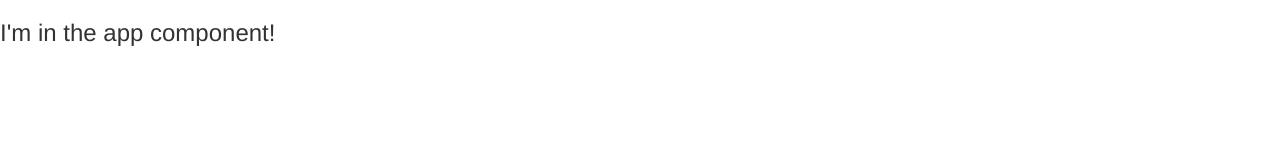
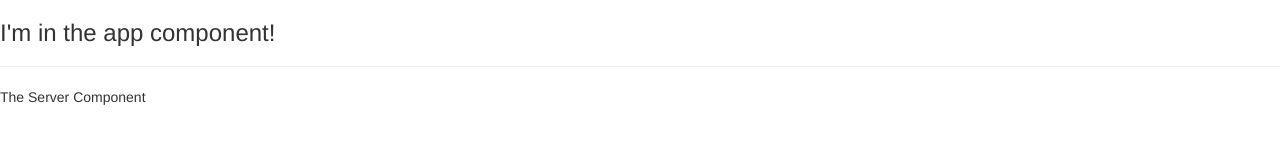
Before and after one commit to AlexFerns16/Angular, an Angular app in the folder my-first-app/: page / in a window 1280 px wide. Shown: the top 160 px of the page. Built offline with nearby package versions, Linux system fonts and the light colour scheme.

Commit message:
commit:8 | Using Custom Components

```diff
--- a/my-first-app/src/app/app.component.html
+++ b/my-first-app/src/app/app.component.html
@@ -331,3 +331,5 @@
 <p>{{ name }}</p> -->
 
 <h3>I'm in the app component!</h3>
+<hr />
+<app-server></app-server>
--- a/my-first-app/src/app/app.module.ts
+++ b/my-first-app/src/app/app.module.ts
@@ -1,6 +1,7 @@
 import { NgModule } from '@angular/core';
 import { BrowserModule } from '@angular/platform-browser';
 // import { FormsModule } from '@angular/forms';
+// import { HttpClientModule } from '@angular/common/http';
 
 import { AppComponent } from './app.component';
 import { ServerComponent } from './server/server.component';
@@ -8,6 +9,7 @@ import { ServerComponent } from './server/server.component';
 @NgModule({
   declarations: [AppComponent, ServerComponent],
   imports: [BrowserModule],
+  // imports: [BrowserModule, FormsModule, HttpClientModule],
   providers: [],
   bootstrap: [AppComponent],
 })
```
